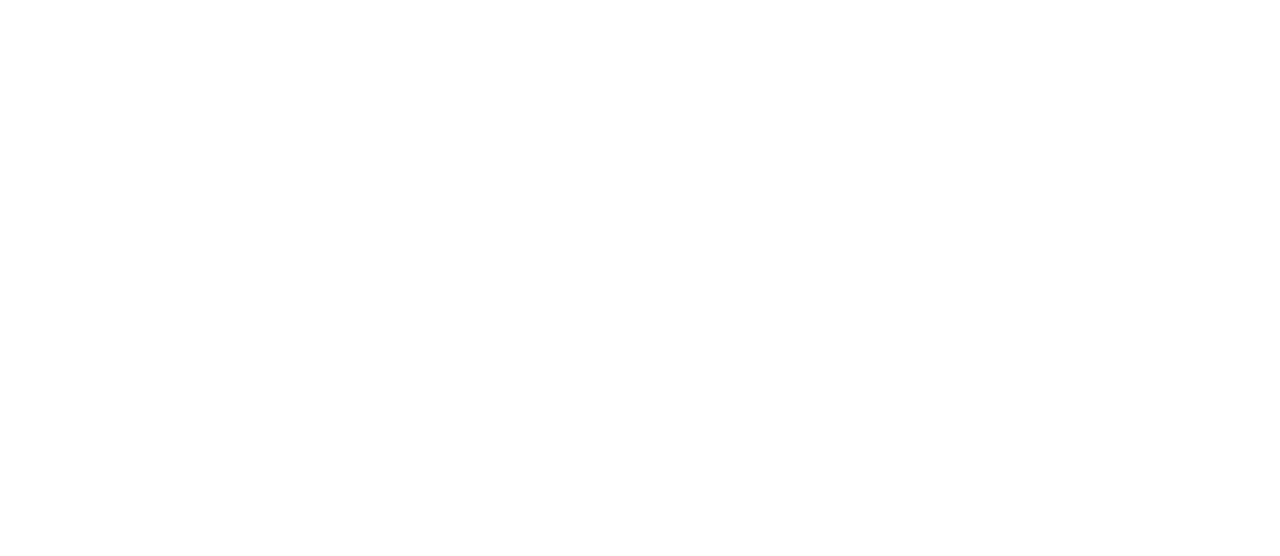
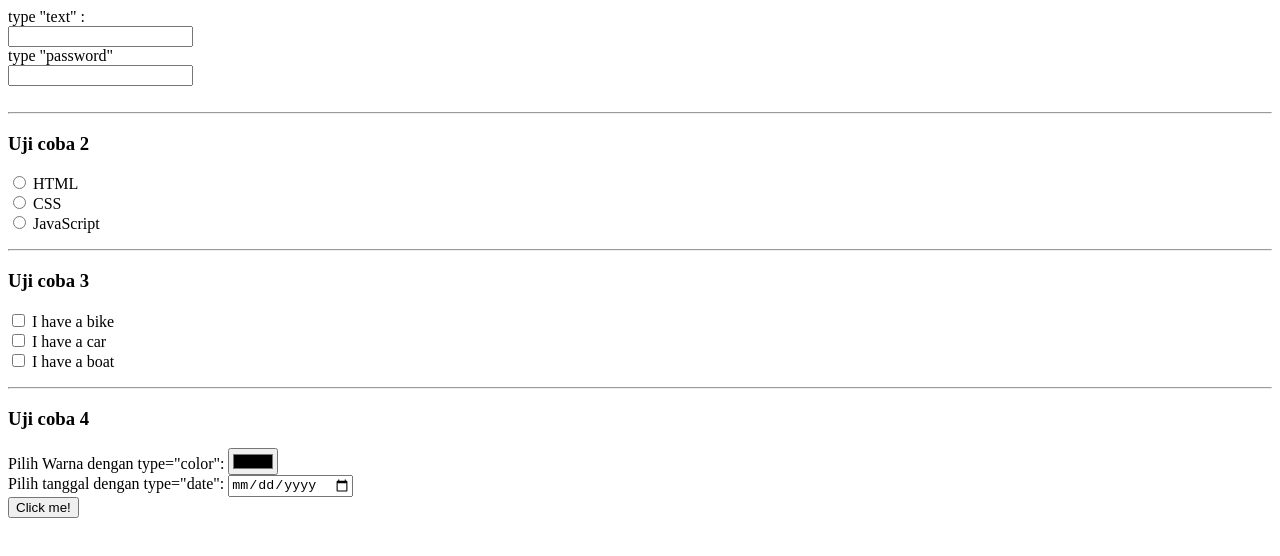
Before and after one commit to MohammadFakhrizaMaftukhin/praktikum_2, a plain HTML site: page coba_input.html in a window 1280 px wide. Drawn offline with Linux system fonts and the light colour scheme.

Commit message:
percobaan

```diff
--- a/coba_input.html
+++ b/coba_input.html
@@ -3,10 +3,44 @@
     <head>
         <meta charset="UTF-8">
         <title>Tipe input</title>
-        <link rel="icon" type="img/png" href="" sizes="16x16" />
+        <link rel="icon" type="img/png" href="icon.png" sizes="16x16" />
         <meta name="viewport" content="width=device-width, initial-scale=1">
     </head>
     <body>
 
+        <label for="username"> type "text" :</label><br>
+        <input type="text" id="username" name="username"><br>
+        <label for="pwd">type "password"</label><br>
+        <input type="password" id="pwd" name="pwd"></br>
+
+        <br>
+
+        <hr>
+        <h3>Uji coba 2</h3>
+        <input type="radio" id="html" value="HTML"> <label for="html">HTML</label><br>
+        <input type="radio" id="css" value="CSS"> <label for="css">CSS</label><br>
+        <input type="radio" id="javascript" value="JavaScript"> <label for="html">JavaScript</label>
+        <p></p>
+
+        <hr>
+        <h3>Uji coba 3</h3>
+        <input type="checkbox" id="id1" value="Bike">
+        <label for="id1"> I have a bike</label><br>
+        <input type="checkbox" id="id2" value="Car">
+        <label for="id2"> I have a car</label><br>
+        <input type="checkbox" id="id3" value="Boat">
+        <label for="id3"> I have a boat</label>
+        <p></p>
+
+        <hr>
+        <h3>Uji coba 4</h3>
+        <label for="favcolor">Pilih Warna dengan type="color":</label>
+        <input type="color" id="favcolor" name="favcolor"><br>
+        <label for="b">Pilih tanggal dengan type="date":</label>
+        <input type="date" id="b" name="tanggal"><br>
+        <input type="button" onclick="alert('Hello World!')" value="Click me!"> <br>
+        <p></p>
+
+
     </body>
 </html>
```
